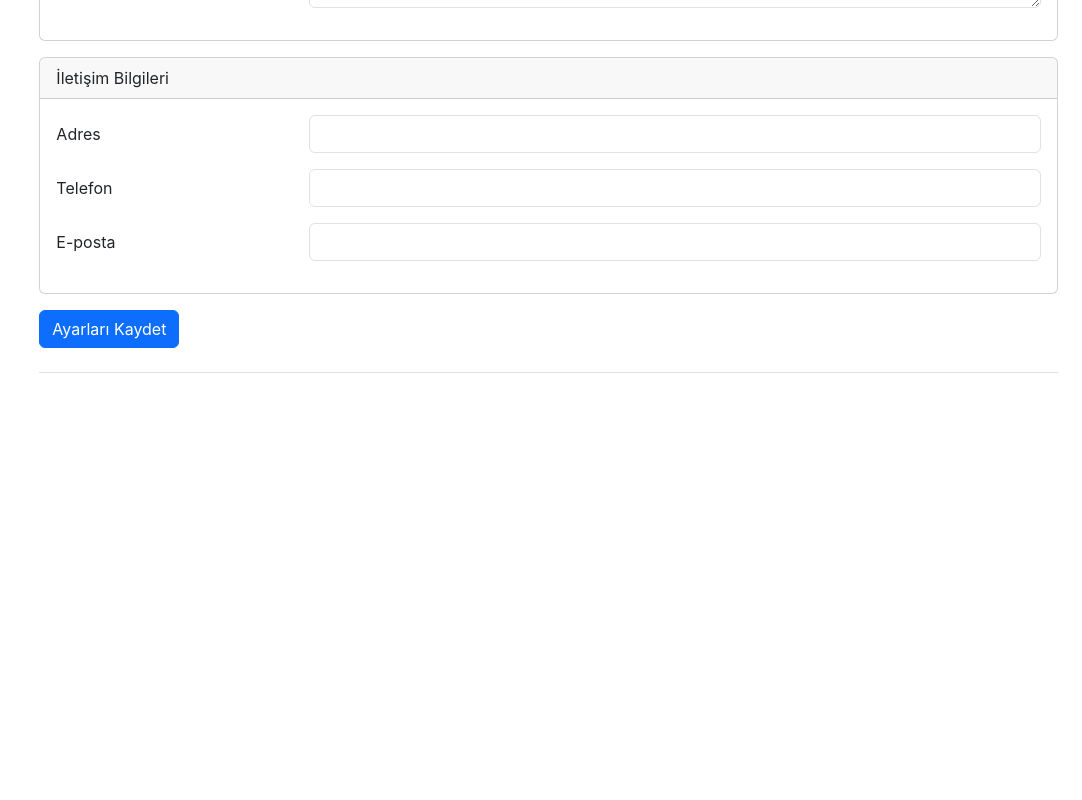
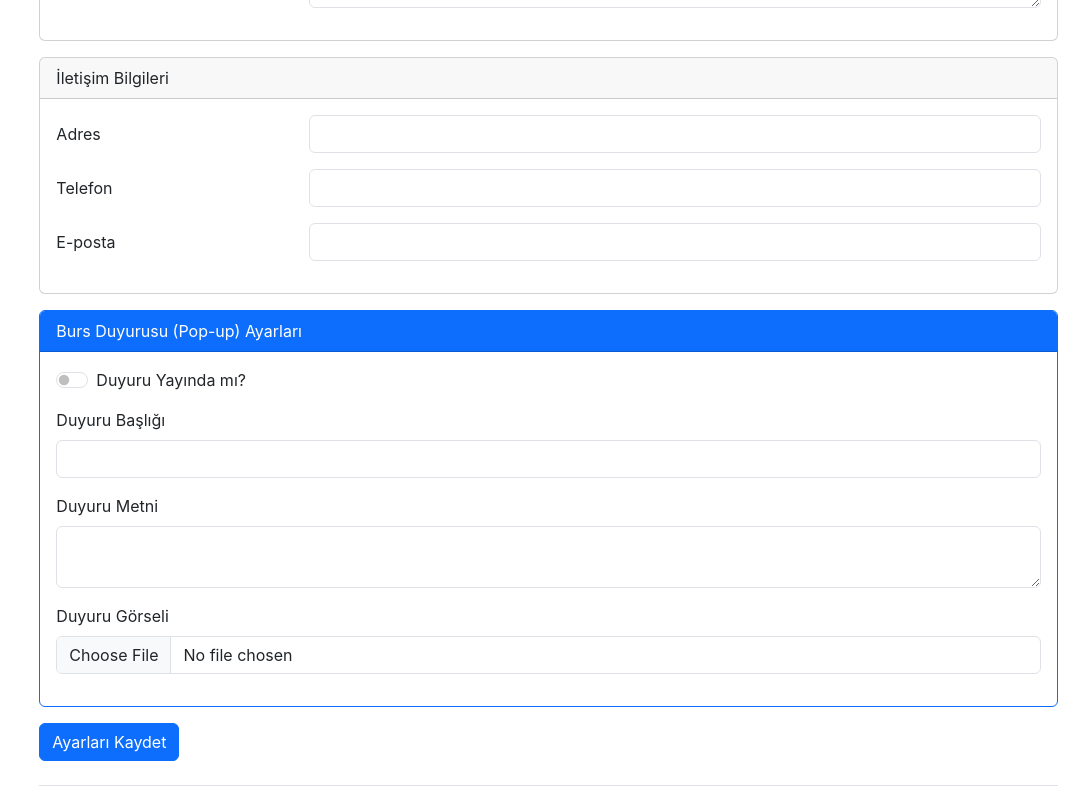
Before and after one commit to alperengineer/calyoresider-frontend, a React (Create React App) app: page /admin/ayarlar in a window 1280 px wide. Shown: the part 891-1691 px from the top of the page, without its empty margins (198-1280 px from the left). Before the commit the page ends 1280 px from the top, so only its background shows below. Built offline with nearby package versions, Linux system fonts and the light colour scheme; no server answers; sample sign-in values are in the browser's storage.

Commit message:
feat: add burs duyurusu settings with modal display and HTML stripping function

```diff
--- a/src/pages/HomePage.js
+++ b/src/pages/HomePage.js
@@ -1,7 +1,7 @@
 import React, { useEffect, useState } from 'react';
 import { Link } from 'react-router-dom';
 import { getSonHaberler, getYaklasanEtkinlikler, getAyarlar, getTumYayinlar, getTumBolgeYayinlari } from '../services/api';
-import { Card, Button, Row, Col } from 'react-bootstrap';
+import { Card, Button, Row, Col, Modal } from 'react-bootstrap';
 
 const HomePage = () => {
     const [haberler, setHaberler] = useState([]);
@@ -10,6 +10,7 @@ const HomePage = () => {
     const [yayinlar, setYayinlar] = useState([]);
     const [bolgeYayinlari, setBolgeYayinlari] = useState([]);
     const [loading, setLoading] = useState(true);
+    const [showDuyuru, setShowDuyuru] = useState(false);
 
     useEffect(() => {
         const fetchData = async () => {
@@ -26,7 +27,13 @@ const HomePage = () => {
                 setEtkinlikler(etkinliklerRes.data);
                 setAyarlar(ayarlarRes.data);
                 setYayinlar(yayinlarRes.data);
-                setBolgeYayinlari(bolgeYayinlariRes.data)
+                setBolgeYayinlari(bolgeYayinlariRes.data);
+
+                // --- BURS DUYURUSU KONTROLÜ ---
+                // Eğer duyuru aktifse ve bu oturumda henüz gösterilmediyse aç
+                if (ayarlarRes.data.bursDuyuruAktif && !sessionStorage.getItem('duyuruGosterildi')) {
+                    setShowDuyuru(true);
+                }
 
             } catch (error) {
                 console.error("Veri alınırken hata oluştu:", error);
@@ -37,8 +44,20 @@ const HomePage = () => {
         fetchData();
     }, []);
 
+    // HTML etiketlerini temizleyen yardımcı fonksiyon (Haber özetleri için)
+    const stripHtml = (html) => {
+        if (!html) return "";
+        return html.replace(/<[^>]*>/g, '').replace(/&nbsp;/g, ' ');
+    };
+
+    const handleCloseDuyuru = () => {
+        setShowDuyuru(false);
+        // Kullanıcıyı her sayfa yenilediğinde rahatsız etmemek için oturum bazlı sakla
+        sessionStorage.setItem('duyuruGosterildi', 'true');
+    };
+
     if (loading) {
-        return <div>Yükleniyor...</div>;
+        return <div className="text-center mt-5">Yükleniyor...</div>;
     }
 
     const jumbotronStyle = {
@@ -47,10 +66,6 @@ const HomePage = () => {
         backgroundPosition: 'center',
         color: 'white'
     };
-
-    // const handleSatinAlClick = (yayin) => {
-    //     alert(`"${yayin.baslik}" adlı yayını satın alma işlemi henüz aktif değildir. Yakında hizmetinizde olacaktır.`);
-    // };
 
     const YayinKarti = ({ yayin }) => (
         <Card key={yayin.id} className="mb-3">
@@ -69,21 +84,13 @@ const HomePage = () => {
                             <Card.Subtitle className="mb-2 text-muted">{yayin.yazar}</Card.Subtitle>
                             <Card.Text className="mt-3">{yayin.aciklama}</Card.Text>
                         </div>
-
-                        {/* --- KONTROL BURADA --- */}
-                        {/* Veritabanındaki başlık ile buradaki yazı %100 aynı olmalı */}
                         {yayin.baslik.trim() === 'Çal Yöresi Sempozyumu' ? (
                             <div className="mt-3 text-end">
-                                <Link
-                                    to="/oku/calyoresi_sempozyum"
-                                    className="btn btn-primary"
-                                >
+                                <Link to="/oku/calyoresi_sempozyum" className="btn btn-primary">
                                     <i className="fas fa-book-reader me-2"></i>Kitabı Oku
                                 </Link>
                             </div>
                         ) : null}
-                        {/* --- KONTROL BİTTİ --- */}
-
                     </Card.Body>
                 </Col>
             </Row>
@@ -92,6 +99,30 @@ const HomePage = () => {
 
     return (
         <div>
+            <Modal show={showDuyuru} onHide={handleCloseDuyuru} centered size="lg">
+                <Modal.Header closeButton>
+                    <Modal.Title>{ayarlar.bursDuyuruBaslik || 'Duyuru'}</Modal.Title>
+                </Modal.Header>
+                <Modal.Body className="text-center">
+                    {ayarlar.bursDuyuruResim && (
+                        <img
+                            src={`${process.env.REACT_APP_API_URL}/uploads/${ayarlar.bursDuyuruResim}`}
+                            alt="Duyuru Görseli"
+                            className="img-fluid mb-3 rounded shadow-sm"
+                            style={{ maxHeight: '450px' }}
+                        />
+                    )}
+                    <div className="p-3">
+                        <h4 className="fw-bold text-primary">{ayarlar.bursDuyuruMetin}</h4>
+                    </div>
+                </Modal.Body>
+                <Modal.Footer>
+                    <Button variant="secondary" onClick={handleCloseDuyuru}>Kapat</Button>
+                    <Link to="/iletisim" className="btn btn-primary" onClick={handleCloseDuyuru}>Başvuru Bilgisi Al</Link>
+                </Modal.Footer>
+            </Modal>
+
+            {/* Jumbotron */}
             <div className="p-5 mb-4 bg-light rounded-3" style={jumbotronStyle}>
                 <div className="container-fluid py-5">
                     <h1 className="display-5 fw-bold">{ayarlar.jumbotronBaslik}</h1>
@@ -107,7 +138,8 @@ const HomePage = () => {
                         <Card className="mb-3" key={haber.id}>
                             <Card.Body>
                                 <Card.Title>{haber.baslik}</Card.Title>
-                                <Card.Text>{haber.icerik.substring(0, 150)}...</Card.Text>
+                                {/* Haber içeriğindeki HTML etiketlerini temizleyip gösteriyoruz */}
+                                <Card.Text>{stripHtml(haber.icerik).substring(0, 150)}...</Card.Text>
                                 <Button as={Link} to={`/haberler/${haber.id}`} variant="outline-primary" size="sm">Devamını Oku</Button>
                             </Card.Body>
                         </Card>
@@ -119,8 +151,10 @@ const HomePage = () => {
                         <Card className="mb-3" key={etkinlik.id}>
                             <Card.Body>
                                 <Card.Title>{etkinlik.baslik}</Card.Title>
-                                <Card.Text className="text-muted">Tarih: {new Date(etkinlik.etkinlikTarihi).toLocaleString('tr-TR')}</Card.Text>
-                                {etkinlik.konum && <p className="text-muted">Konum: {etkinlik.konum}</p>}
+                                <Card.Text className="text-muted small">
+                                    Tarih: {new Date(etkinlik.etkinlikTarihi).toLocaleString('tr-TR')}
+                                </Card.Text>
+                                {etkinlik.konum && <p className="text-muted small mb-2">Konum: {etkinlik.konum}</p>}
                                 <Button as={Link} to={`/etkinlikler/${etkinlik.id}`} variant="outline-primary" size="sm">Detayları Gör</Button>
                             </Card.Body>
                         </Card>
--- a/src/pages/admin/ManageAyarlarPage.js
+++ b/src/pages/admin/ManageAyarlarPage.js
@@ -1,5 +1,5 @@
 import React, { useState, useEffect } from 'react';
-import { getAyarlar, updateAyarlar } from '../../services/api';
+import { getAyarlar, updateAyarlar, uploadFile } from '../../services/api';
 import { Button, Form, Alert, Card, Row, Col } from 'react-bootstrap';
 
 const ManageAyarlarPage = () => {
@@ -115,6 +115,53 @@ const ManageAyarlarPage = () => {
                     </Card.Body>
                 </Card>
 
+                <Card className="mb-3 border-primary">
+                    <Card.Header className="bg-primary text-white">Burs Duyurusu (Pop-up) Ayarları</Card.Header>
+                    <Card.Body>
+                        <Form.Check
+                            type="switch"
+                            label="Duyuru Yayında mı?"
+                            name="bursDuyuruAktif"
+                            checked={ayarlar.bursDuyuruAktif || false}
+                            onChange={(e) => setAyarlar({ ...ayarlar, bursDuyuruAktif: e.target.checked })}
+                            className="mb-3"
+                        />
+                        <Form.Group className="mb-3">
+                            <Form.Label>Duyuru Başlığı</Form.Label>
+                            <Form.Control
+                                type="text"
+                                name="bursDuyuruBaslik"
+                                value={ayarlar.bursDuyuruBaslik || ''}
+                                onChange={handleChange}
+                            />
+                        </Form.Group>
+                        <Form.Group className="mb-3">
+                            <Form.Label>Duyuru Metni</Form.Label>
+                            <Form.Control
+                                as="textarea"
+                                rows={2}
+                                name="bursDuyuruMetin"
+                                value={ayarlar.bursDuyuruMetin || ''}
+                                onChange={handleChange}
+                            />
+                        </Form.Group>
+                        <Form.Group className="mb-3">
+                            <Form.Label>Duyuru Görseli</Form.Label>
+                            <Form.Control
+                                type="file"
+                                onChange={async (e) => {
+                                    const file = e.target.files[0];
+                                    if (file) {
+                                        const res = await uploadFile(file);
+                                        setAyarlar({ ...ayarlar, bursDuyuruResim: res.data.filename });
+                                    }
+                                }}
+                            />
+                            {ayarlar.bursDuyuruResim && <small>Mevcut Görsel: {ayarlar.bursDuyuruResim}</small>}
+                        </Form.Group>
+                    </Card.Body>
+                </Card>
+
                 <Button variant="primary" onClick={handleSave} className="mb-3">Ayarları Kaydet</Button>
             </Form>
         </div>
```
